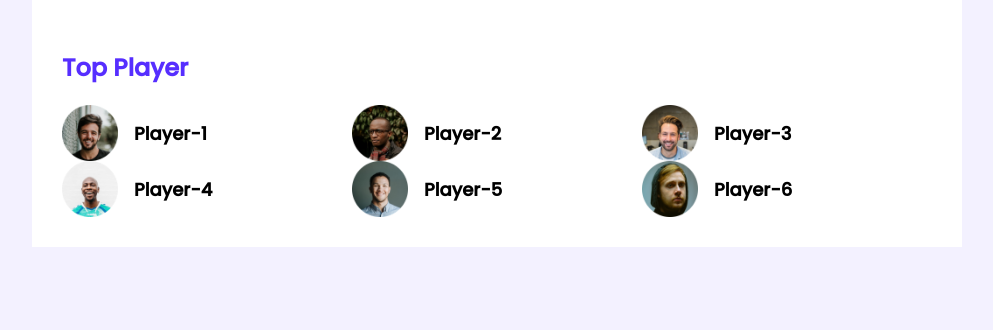
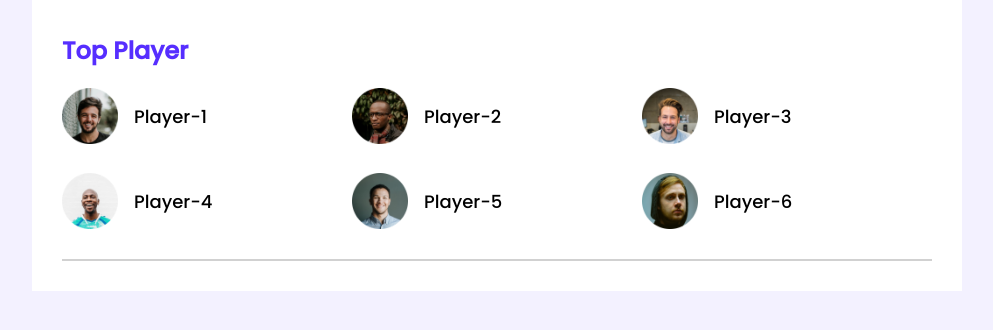
Before and after one commit to pixprocoder/leader-board, a plain HTML site: page index.html in a window 1280 px wide. Shown: the whole page, without its empty margins (143-1136 px from the left). Drawn offline with Linux system fonts and the light colour scheme.

Commit message:
top player seciton completed

```diff
--- a/css/style.css
+++ b/css/style.css
@@ -14,21 +14,29 @@ main {
   display: flex;
   justify-content: center;
 }
+hr {
+  border: 1px solid #d1d1d1;
+}
 .container {
   background-color: #ffffff;
   padding: 30px;
   width: 870px;
 }
 
-/* Players style  */
+/* Top Players style  */
+.top-players {
+  margin-bottom: 30px;
+}
 .section-title {
   color: #562eff;
   margin: 20px 0;
+  margin-top: 3px;
   font-size: 24px;
 }
 .players {
   display: grid;
   grid-template-columns: repeat(3, 1fr);
+  grid-row-gap: 29px;
 }
 .player {
   display: flex;
@@ -39,7 +47,7 @@ main {
   height: 56px;
 }
 .player-name {
-  font-style: normal;
+  font-weight: 400;
   margin-left: 16px;
   font-size: 18px;
 }
--- a/index.html
+++ b/index.html
@@ -44,6 +44,7 @@
             </div>
           </div>
         </div>
+        <hr />
         <div class="blogs"></div>
       </section>
     </main>
```
